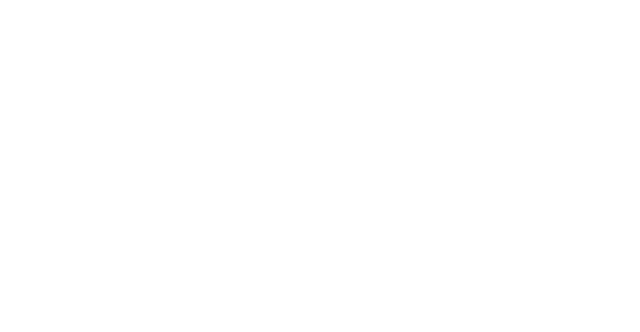
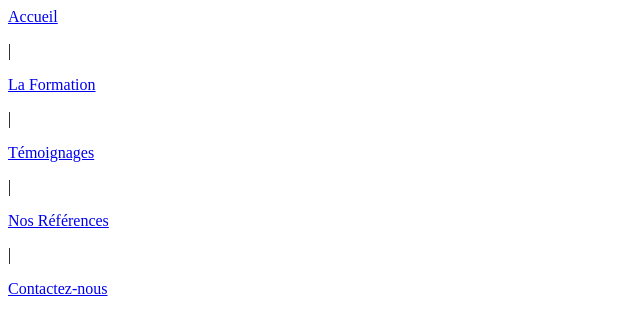
Before and after one commit to KevinLIOUST/EntrainementPageAccueil, a plain HTML site: page index.html in a window 1280 px wide. Shown: the whole page, without its empty margins (0-640 px from the left). Drawn offline with Linux system fonts and the light colour scheme; a web font is replaced by a local one.

```diff
--- a/index.html
+++ b/index.html
@@ -9,7 +9,21 @@
 </head>
 
 <body>
-
+    <header>
+        <span>
+            <a href="url">Accueil</a>
+        </span>
+        <span>
+            <p> | </p>
+        </span>
+        <a href="url">La Formation</a>
+        <p> | </p>
+        <a href="url">Témoignages</a>
+        <p> | </p>
+        <a href="url">Nos Références</a>
+        <p> | </p>
+        <a href="url"> Contactez-nous</a>
+    </header>
 </body>
 
 </html>
--- a/style/style.css
+++ b/style/style.css
@@ -21,4 +21,11 @@
     font-optical-sizing: auto;
     /* font-weight: <weight>; */
     font-style: normal;
-  }
+}
+
+/* Header */
+
+header.span.a {
+    display: inline;
+    font-size: 15px;
+}
```
Also changed, not shown: img/NewLogoAfpa.png (added).
